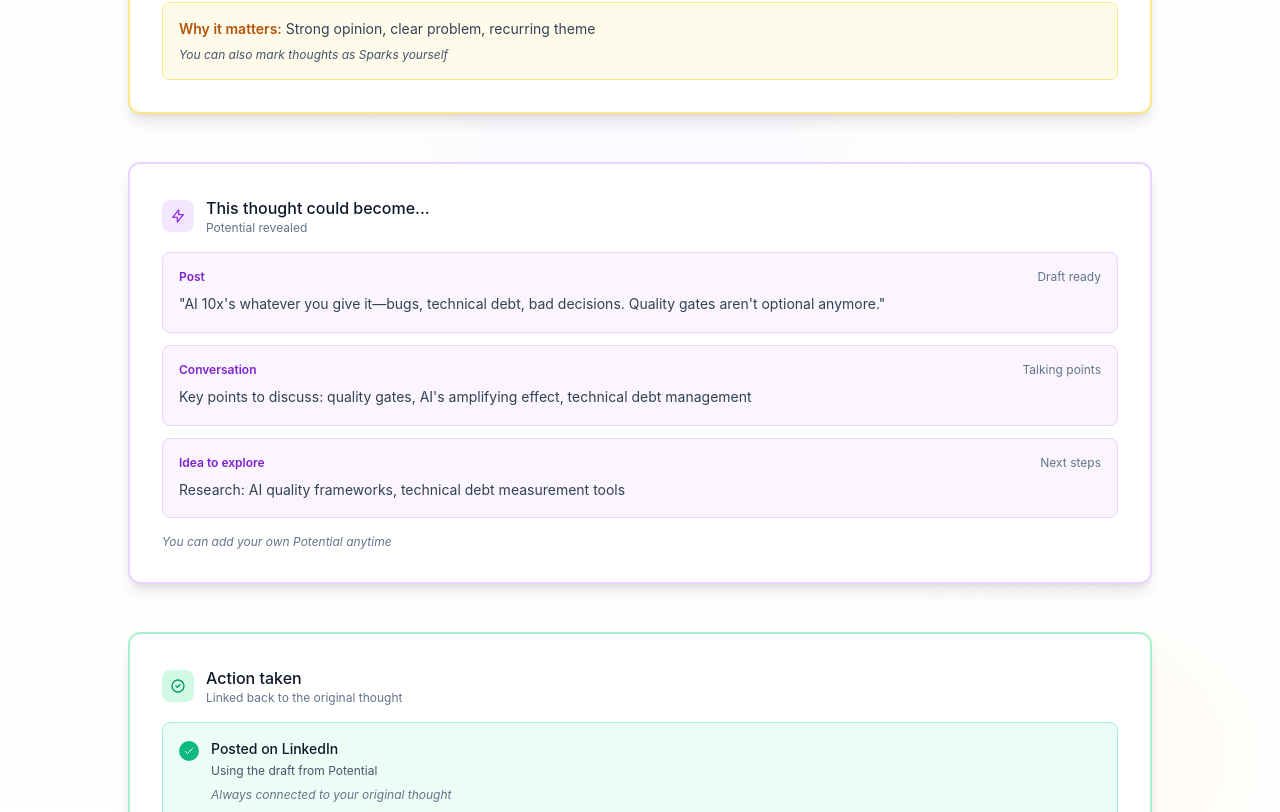
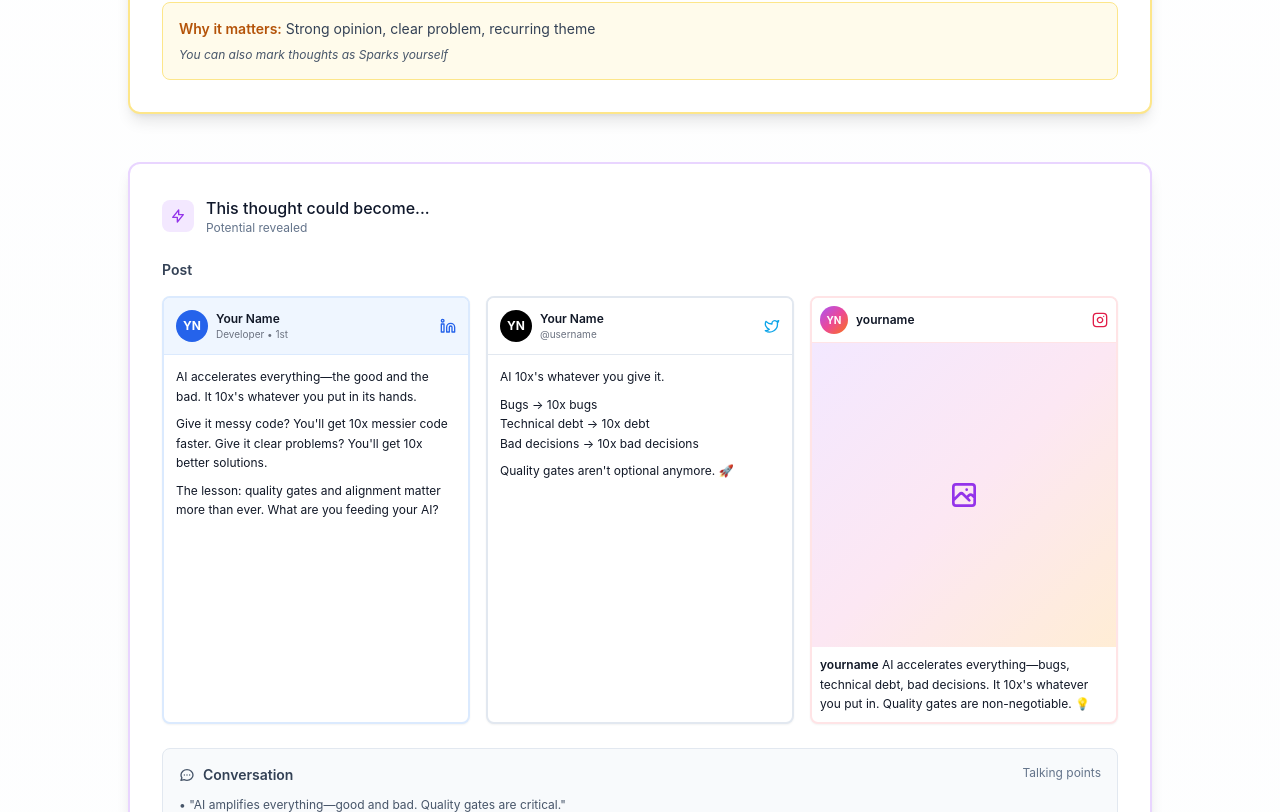
Before and after one commit to ovidon83/mindnestapp, a React (Vite) app: page / in a window 1280 px wide. Shown: the part 1988-2800 px from the top of the page. Built offline with nearby package versions, Linux system fonts and the light colour scheme; no server answers.

Commit message:
Improve Potential section: better visuals and platform-specific post examples

```diff
--- a/src/components/CaptureView.tsx
+++ b/src/components/CaptureView.tsx
@@ -707,7 +707,7 @@
                 <div className="relative">
                   <div className="absolute left-1/2 top-0 bottom-0 w-0.5 bg-gradient-to-b from-purple-200 to-purple-300 transform -translate-x-1/2 hidden sm:block"></div>
                   <div className="bg-white rounded-xl shadow-lg border-2 border-purple-200 p-6 sm:p-8 relative">
-                    <div className="flex items-center gap-3 mb-4">
+                    <div className="flex items-center gap-3 mb-6">
                       <div className="w-8 h-8 bg-purple-100 rounded-lg flex items-center justify-center">
                         <svg className="w-4 h-4 text-purple-600" fill="none" stroke="currentColor" viewBox="0 0 24 24">
                           <path strokeLinecap="round" strokeLinejoin="round" strokeWidth={2} d="M13 10V3L4 14h7v7l9-11h-7z" />
@@ -718,36 +718,147 @@
                         <p className="text-xs text-slate-500">Potential revealed</p>
                       </div>
                     </div>
-                    <div className="space-y-3">
-                      <div className="bg-purple-50 rounded-lg p-4 border border-purple-200">
-                        <div className="flex items-start justify-between mb-2">
-                          <span className="text-xs font-semibold text-purple-700">Post</span>
+
+                    {/* Social Posts - Platform Specific */}
+                    <div className="mb-6">
+                      <h4 className="text-sm font-semibold text-slate-700 mb-4">Post</h4>
+                      <div className="grid grid-cols-1 md:grid-cols-3 gap-4">
+                        {/* LinkedIn */}
+                        <div className="bg-white rounded-lg border-2 border-blue-100 shadow-sm overflow-hidden">
+                          <div className="p-3 bg-blue-50 flex items-center gap-2 border-b border-blue-100">
+                            <div className="w-8 h-8 bg-blue-600 rounded-full flex items-center justify-center flex-shrink-0">
+                              <span className="text-white text-xs font-bold">{userInitials}</span>
+                            </div>
+                            <div className="flex-1 min-w-0">
+                              <div className="text-xs font-semibold text-gray-900 truncate">{userName}</div>
+                              <div className="text-[10px] text-gray-500">Developer • 1st</div>
+                            </div>
+                            <Linkedin className="w-4 h-4 text-blue-600 flex-shrink-0" />
+                          </div>
+                          <div className="p-3">
+                            <p className="text-xs text-gray-900 leading-relaxed">
+                              AI accelerates everything—the good and the bad. It 10x's whatever you put in its hands.
+                            </p>
+                            <p className="text-xs text-gray-900 leading-relaxed mt-2">
+                              Give it messy code? You'll get 10x messier code faster. Give it clear problems? You'll get 10x better solutions.
+                            </p>
+                            <p className="text-xs text-gray-900 leading-relaxed mt-2">
+                              The lesson: quality gates and alignment matter more than ever. What are you feeding your AI?
+                            </p>
+                          </div>
+                        </div>
+
+                        {/* Twitter/X */}
+                        <div className="bg-white rounded-lg border-2 border-slate-200 shadow-sm overflow-hidden">
+                          <div className="p-3 bg-white flex items-center gap-2 border-b border-slate-200">
+                            <div className="w-8 h-8 bg-black rounded-full flex items-center justify-center flex-shrink-0">
+                              <span className="text-white text-xs font-bold">{userInitials}</span>
+                            </div>
+                            <div className="flex-1 min-w-0">
+                              <div className="text-xs font-semibold text-gray-900 truncate">{userName}</div>
+                              <div className="text-[10px] text-gray-500">@username</div>
+                            </div>
+                            <Twitter className="w-4 h-4 text-sky-500 flex-shrink-0" />
+                          </div>
+                          <div className="p-3">
+                            <p className="text-xs text-gray-900 leading-relaxed">
+                              AI 10x's whatever you give it.
+                            </p>
+                            <p className="text-xs text-gray-900 leading-relaxed mt-2">
+                              Bugs → 10x bugs
+                              <br />
+                              Technical debt → 10x debt
+                              <br />
+                              Bad decisions → 10x bad decisions
+                            </p>
+                            <p className="text-xs text-gray-900 leading-relaxed mt-2">
+                              Quality gates aren't optional anymore. 🚀
+                            </p>
+                          </div>
+                        </div>
+
+                        {/* Instagram */}
+                        <div className="bg-white rounded-lg border-2 border-rose-100 shadow-sm overflow-hidden">
+                          <div className="p-2 bg-white flex items-center justify-between border-b border-rose-100">
+                            <div className="flex items-center gap-2">
+                              <div className="w-7 h-7 bg-gradient-to-br from-purple-500 via-pink-500 to-orange-500 rounded-full flex items-center justify-center flex-shrink-0">
+                                <span className="text-white text-[10px] font-bold">{userInitials}</span>
+                              </div>
+                              <span className="text-xs font-semibold text-gray-900">{userName.toLowerCase().replace(/\s+/g, '')}</span>
+                            </div>
+                            <Instagram className="w-4 h-4 text-rose-600 flex-shrink-0" />
+                          </div>
+                          <div className="aspect-square bg-gradient-to-br from-purple-100 via-pink-100 to-orange-100 flex items-center justify-center">
+                            <svg className="w-8 h-8 text-purple-600" fill="none" stroke="currentColor" viewBox="0 0 24 24">
+                              <path strokeLinecap="round" strokeLinejoin="round" strokeWidth={2} d="M4 16l4.586-4.586a2 2 0 012.828 0L16 16m-2-2l1.586-1.586a2 2 0 012.828 0L20 14m-6-6h.01M6 20h12a2 2 0 002-2V6a2 2 0 00-2-2H6a2 2 0 00-2 2v12a2 2 0 002 2z" />
+                            </svg>
+                          </div>
+                          <div className="p-2">
+                            <p className="text-xs text-gray-900 leading-relaxed">
+                              <span className="font-semibold">{userName.toLowerCase().replace(/\s+/g, '')}</span> AI accelerates everything—bugs, technical debt, bad decisions. It 10x's whatever you put in. Quality gates are non-negotiable. 💡
+                            </p>
+                          </div>
+                        </div>
+                      </div>
+                    </div>
+
+                    {/* Other Potentials */}
+                    <div className="space-y-4">
+                      {/* Conversation */}
+                      <div className="bg-slate-50 rounded-lg p-4 border border-slate-200">
+                        <div className="flex items-start justify-between mb-3">
+                          <div className="flex items-center gap-2">
+                            <svg className="w-4 h-4 text-slate-600" fill="none" stroke="currentColor" viewBox="0 0 24 24">
+                              <path strokeLinecap="round" strokeLinejoin="round" strokeWidth={2} d="M8 12h.01M12 12h.01M16 12h.01M21 12c0 4.418-4.03 8-9 8a9.863 9.863 0 01-4.255-.949L3 20l1.395-3.72C3.512 15.042 3 13.574 3 12c0-4.418 4.03-8 9-8s9 3.582 9 8z" />
+                            </svg>
+                            <span className="text-sm font-semibold text-slate-700">Conversation</span>
+                          </div>
+                          <span className="text-xs text-slate-500">Talking points</span>
+                        </div>
+                        <div className="space-y-2">
+                          <p className="text-xs text-slate-600">• "AI amplifies everything—good and bad. Quality gates are critical."</p>
+                          <p className="text-xs text-slate-600">• "What we put in determines what we get out—10x."</p>
+                          <p className="text-xs text-slate-600">• "Technical debt compounds faster with AI. We need better processes."</p>
+                        </div>
+                      </div>
+
+                      {/* Email */}
+                      <div className="bg-slate-50 rounded-lg p-4 border border-slate-200">
+                        <div className="flex items-start justify-between mb-3">
+                          <div className="flex items-center gap-2">
+                            <Mail className="w-4 h-4 text-slate-600" />
+                            <span className="text-sm font-semibold text-slate-700">Email</span>
+                          </div>
                           <span className="text-xs text-slate-500">Draft ready</span>
                         </div>
-                        <p className="text-sm text-slate-700 leading-relaxed">
-                          "AI 10x's whatever you give it—bugs, technical debt, bad decisions. Quality gates aren't optional anymore."
-                        </p>
+                        <div className="space-y-2">
+                          <p className="text-xs font-medium text-slate-700">Subject: AI Quality Gates - A Critical Discussion</p>
+                          <p className="text-xs text-slate-600">Hi [Name],</p>
+                          <p className="text-xs text-slate-600">I've been thinking about how AI accelerates everything we give it—including technical debt and bad decisions. Quality gates aren't optional anymore. Would love to discuss our approach to this.</p>
+                          <p className="text-xs text-slate-600">Best,</p>
+                        </div>
                       </div>
-                      <div className="bg-purple-50 rounded-lg p-4 border border-purple-200">
-                        <div className="flex items-start justify-between mb-2">
-                          <span className="text-xs font-semibold text-purple-700">Conversation</span>
-                          <span className="text-xs text-slate-500">Talking points</span>
-                        </div>
-                        <p className="text-sm text-slate-700 leading-relaxed">
-                          Key points to discuss: quality gates, AI's amplifying effect, technical debt management
-                        </p>
-                      </div>
-                      <div className="bg-purple-50 rounded-lg p-4 border border-purple-200">
-                        <div className="flex items-start justify-between mb-2">
-                          <span className="text-xs font-semibold text-purple-700">Idea to explore</span>
+
+                      {/* Idea to Explore */}
+                      <div className="bg-slate-50 rounded-lg p-4 border border-slate-200">
+                        <div className="flex items-start justify-between mb-3">
+                          <div className="flex items-center gap-2">
+                            <svg className="w-4 h-4 text-slate-600" fill="none" stroke="currentColor" viewBox="0 0 24 24">
+                              <path strokeLinecap="round" strokeLinejoin="round" strokeWidth={2} d="M9.663 17h4.673M12 3v1m6.364 1.636l-.707.707M21 12h-1M4 12H3m3.343-5.657l-.707-.707m2.828 9.9a5 5 0 117.072 0l-.548.547A3.374 3.374 0 0014 18.469V19a2 2 0 11-4 0v-.531c0-.895-.356-1.754-.988-2.386l-.548-.547z" />
+                            </svg>
+                            <span className="text-sm font-semibold text-slate-700">Idea to explore</span>
+                          </div>
                           <span className="text-xs text-slate-500">Next steps</span>
                         </div>
-                        <p className="text-sm text-slate-700 leading-relaxed">
-                          Research: AI quality frameworks, technical debt measurement tools
-                        </p>
+                        <div className="space-y-2">
+                          <p className="text-xs text-slate-600">• Research AI quality frameworks and best practices</p>
+                          <p className="text-xs text-slate-600">• Explore technical debt measurement tools</p>
+                          <p className="text-xs text-slate-600">• Document quality gates for AI-assisted development</p>
+                        </div>
                       </div>
                     </div>
-                    <p className="text-xs text-slate-500 mt-4 italic">You can add your own Potential anytime</p>
+
+                    <p className="text-xs text-slate-500 mt-6 italic text-center">You can add your own Potential anytime</p>
                   </div>
                 </div>
 
```
